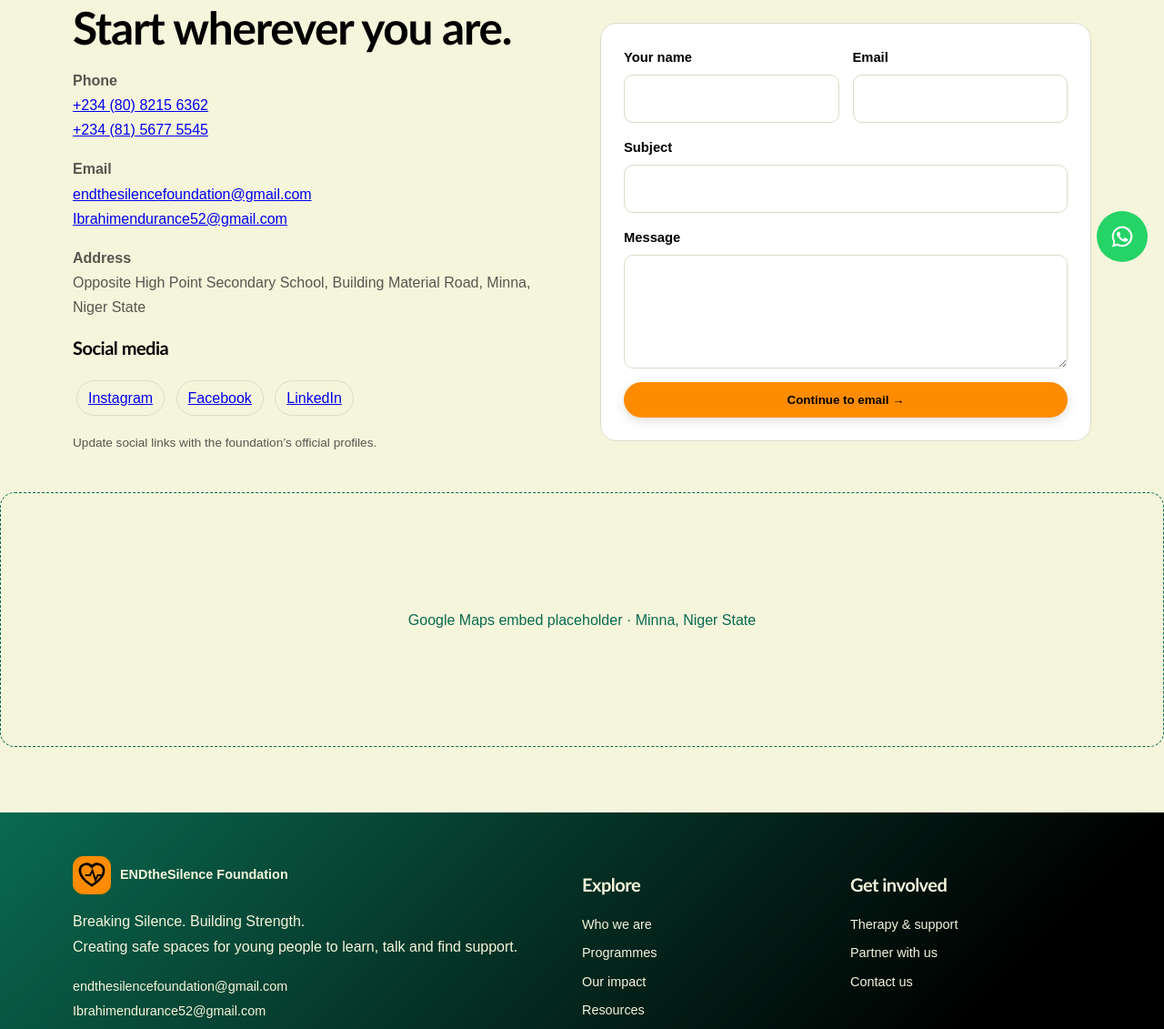
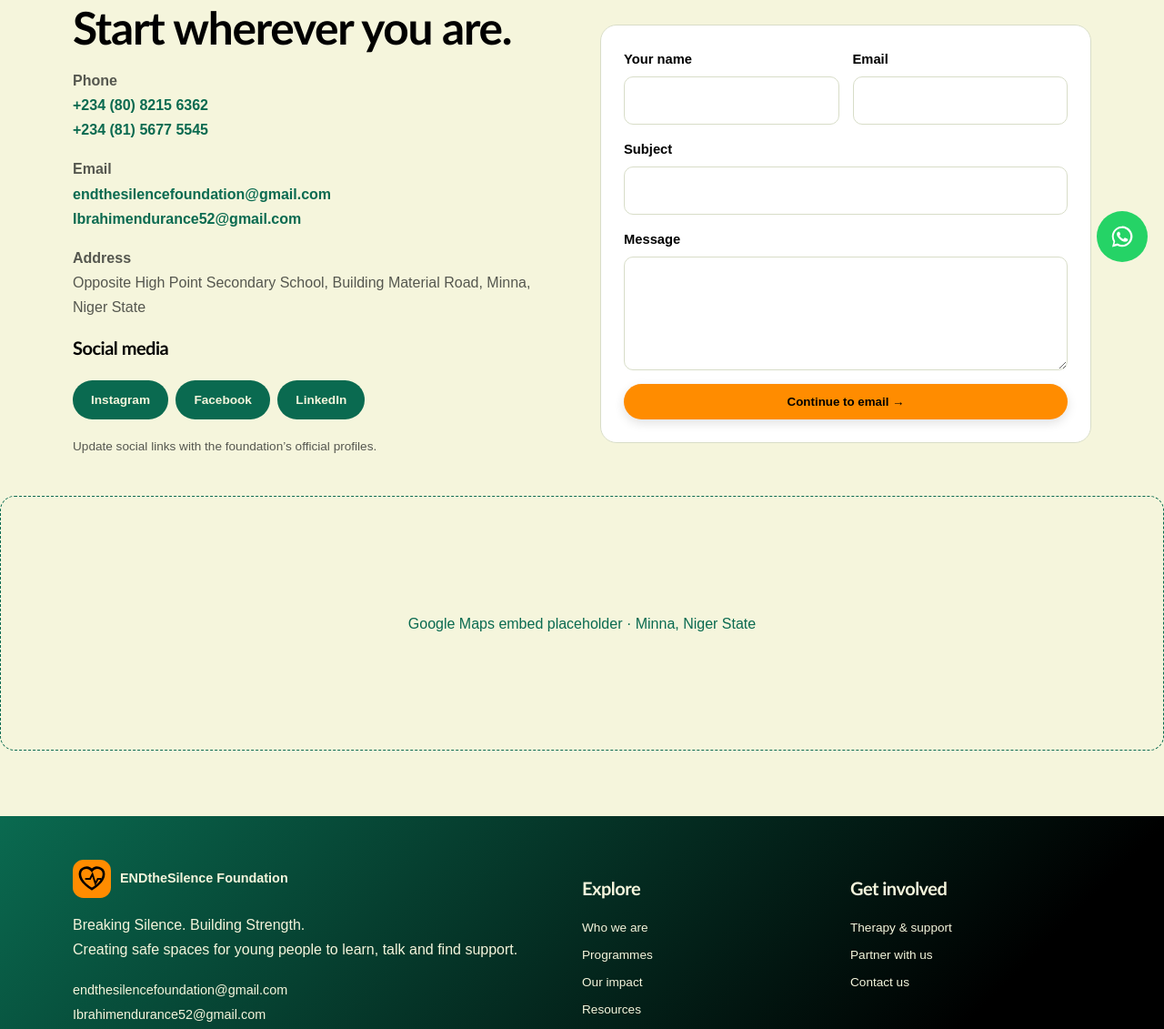
Before and after one commit to Paul-Ibrahim-Dev/ENDtheSilence-Foundation, a plain HTML site: page contact.html in a window 1280 px wide. Shown: the part 494-1625 px from the top of the page at 91% size. Drawn offline with Linux system fonts and the light colour scheme.

Commit message:
Fix pill buttons, contact links and footer link styles

```diff
--- a/styles.css
+++ b/styles.css
@@ -231,3 +231,58 @@ body { line-height: 1.7; }
   }
   .reveal { opacity: 1; transform: none; }
 }
+/* Fix pill social media buttons */
+.pill {
+  display: inline-flex;
+  align-items: center;
+  padding: 10px 20px;
+  background: var(--green);
+  color: var(--cream) !important;
+  text-decoration: none !important;
+  border-radius: 99px;
+  border: none;
+  font-weight: 700;
+  font-size: 0.85rem;
+  margin: 4px 4px 4px 0;
+  transition: background 0.3s ease, transform 0.2s ease;
+}
+
+.pill:hover {
+  background: var(--orange);
+  transform: translateY(-2px);
+}
+
+/* Fix contact page phone and email links */
+.split p a {
+  color: var(--green);
+  text-decoration: none;
+  font-weight: 600;
+  transition: color 0.3s ease;
+}
+
+.split p a:hover {
+  color: var(--orange);
+}
+
+/* Fix footer links */
+.footer-links a {
+  color: var(--cream);
+  text-decoration: none;
+  font-size: 0.85rem;
+  transition: color 0.3s ease;
+}
+
+.footer-links a:hover {
+  color: var(--orange);
+}
+
+/* Fix footer email and phone links */
+.footer .copyright a {
+  color: var(--cream);
+  text-decoration: none;
+  transition: color 0.3s ease;
+}
+
+.footer .copyright a:hover {
+  color: var(--orange);
+}
```
